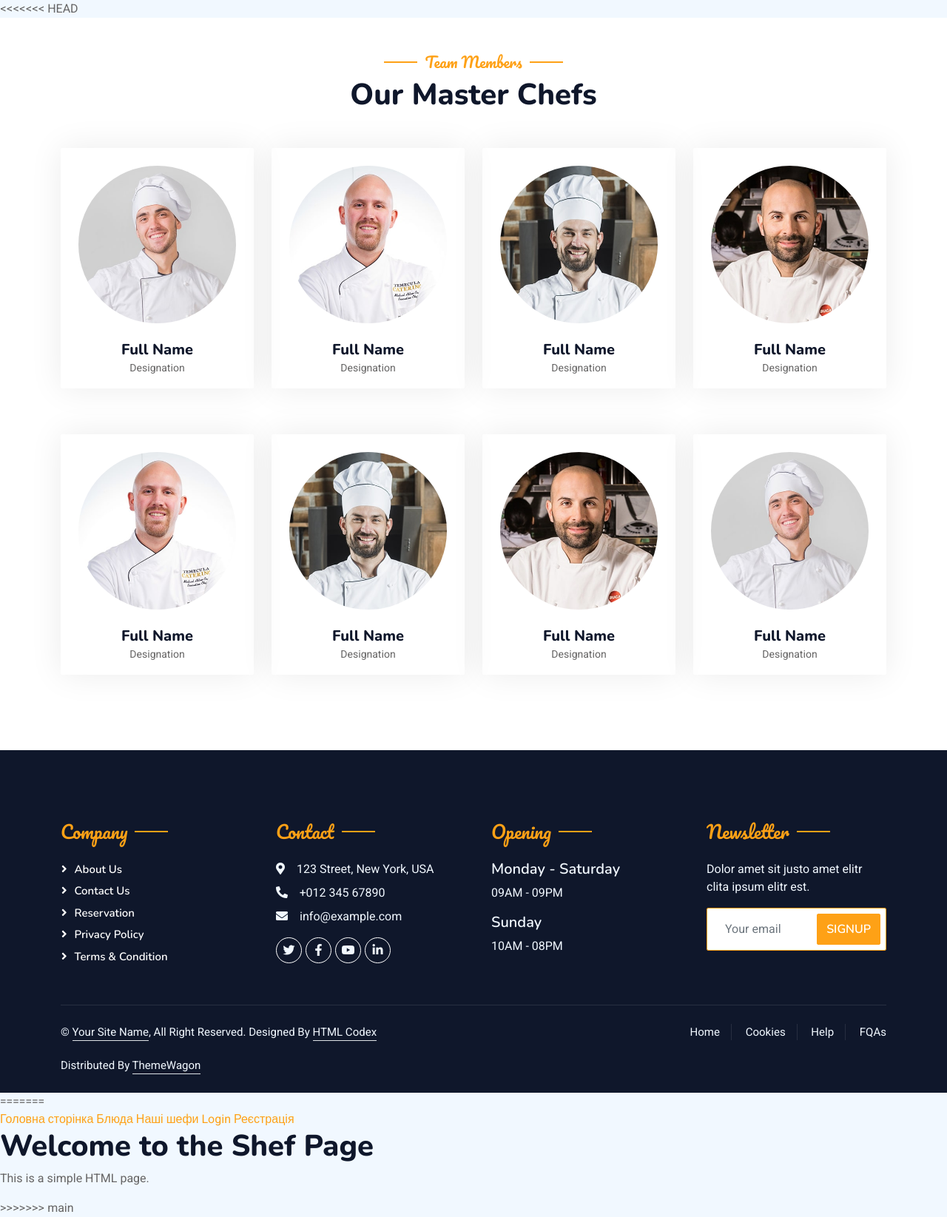
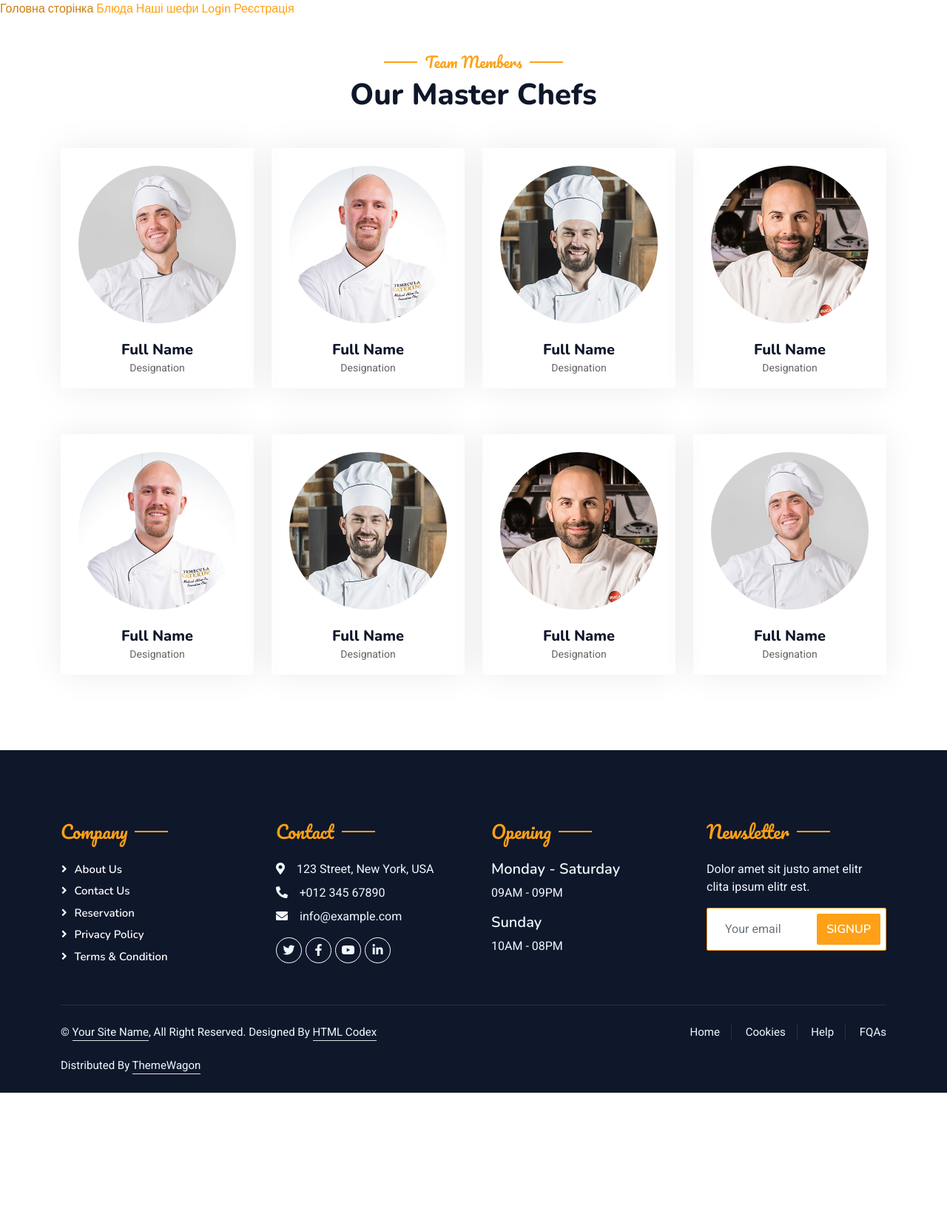
Before and after one commit to ShevDevOps/gourmet-hub, a Django app: page /shefs/ in a window 1280 px wide. Shown: the whole page at 74% size. After the commit the page ends 1477 px from the top, so only its background shows below. Run offline with Django 5.2, Linux system fonts and the light colour scheme; some libraries are stand-ins or nearby versions.

Commit message:
added header to shefs.html

```diff
--- a/templates/shefs.html
+++ b/templates/shefs.html
@@ -34,7 +34,6 @@
 </head>
 
 <body>
-<<<<<<< HEAD
     <div class="container-xxl bg-white p-0">
         <!-- Spinner Start -->
         <div id="spinner" class="show bg-white position-fixed translate-middle w-100 vh-100 top-50 start-50 d-flex align-items-center justify-content-center">
@@ -44,6 +43,8 @@
         </div>
         <!-- Spinner End -->
 
+        {% csrf_token %}
+        {% include "header.html" %}
 
         <!-- Navbar & Hero Start -->
         <!--
@@ -307,12 +308,4 @@
     <script src= '{% static "js/main.js" %}' ></script>
 </body>
 
-=======
-    {% load static %}
-    {% csrf_token %}
-    {% include "header.html" %}
-    <h1>Welcome to the Shef Page</h1>
-    <p>This is a simple HTML page.</p>
-</body>
->>>>>>> main
 </html>
```
